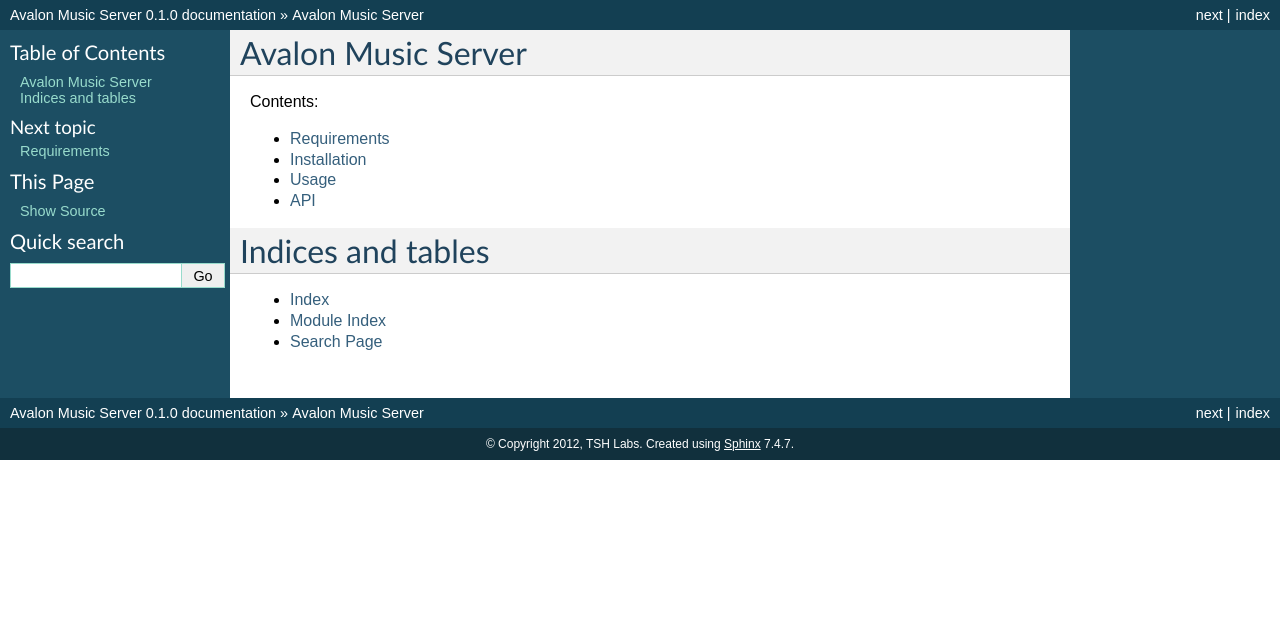
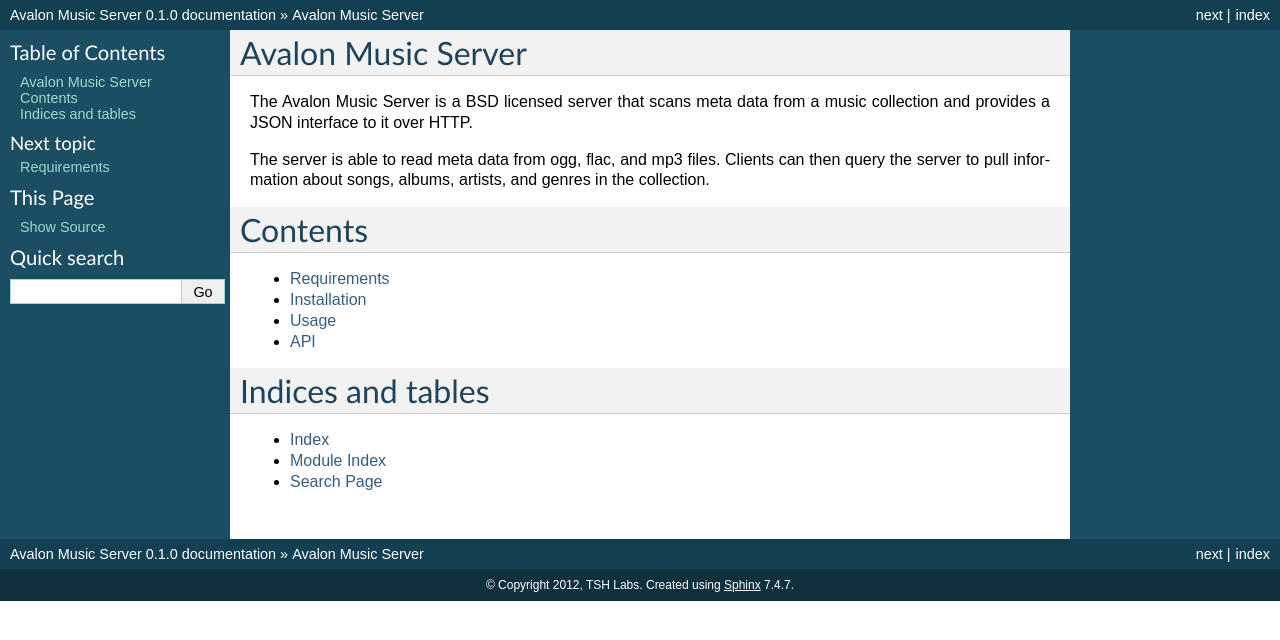
Before and after one commit to 56quarters/avalonms, a Sphinx documentation site: the page built from doc/index.rst, in a window 1280 px wide. Shown: the top 640 px of the page. Built offline with Sphinx 7.4.7, drawn with Linux system fonts in a browser that asks for light colours.

Commit message:
Add about to main page of docs

```diff
--- a/doc/index.rst
+++ b/doc/index.rst
@@ -3,11 +3,24 @@
    You can adapt this file completely to your liking, but it should at least
    contain the root `toctree` directive.
 
+.. NOTE: Copied from README.rst, keep in sync.
+   Copied because github won't execute include directives so
+   having the README.rst just include some common text file
+   isn't an option.
+
 Avalon Music Server
 ===================
 
-Contents:
+The Avalon Music Server is a BSD licensed server that scans meta data
+from a music collection and provides a JSON interface to it over HTTP.
 
+The server is able to read meta data from ogg, flac, and mp3 files. Clients
+can then query the server to pull information about songs, albums, artists,
+and genres in the collection.
+
+
+Contents
+========
 .. toctree::
    :maxdepth: 1
 
```
